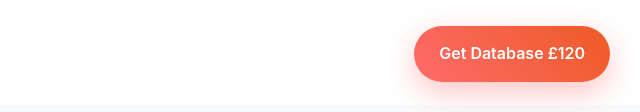
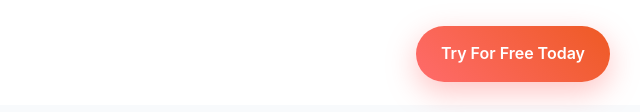
Before and after one commit to tradesmarketing/tradesmarketing.github.io, a plain HTML site: page index.html in a window 1280 px wide. Shown: the part 688-800 px from the top of the page, 640-1280 px from the left. Drawn offline with Linux system fonts and the light colour scheme.

Commit message:
Update index.html

```diff
--- a/index.html
+++ b/index.html
@@ -862,7 +862,7 @@ height="0" width="0" style="display:none;visibility:hidden"></iframe></noscript>
     </div>
 
     <!-- Floating CTA -->
-    <a href="#pricing" class="floating-cta">Get Database £120</a>
+<a href="#sample" class="floating-cta">Try For Free Today</a>
 
 
 <!-- Footer -->
```
